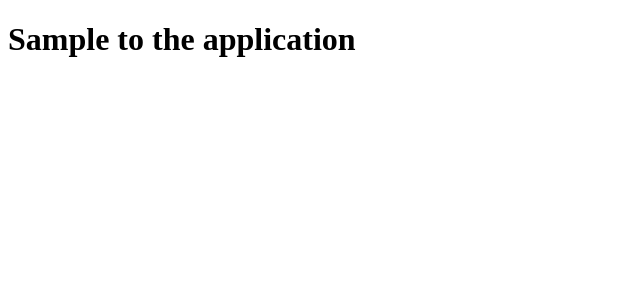
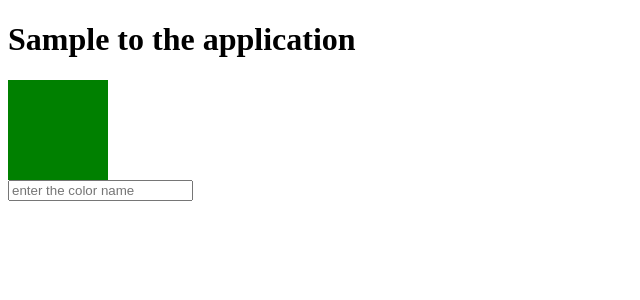
Before and after one commit to sree1411/testing_purpse, a React (Create React App) app: page / in a window 1280 px wide. Shown: the top 300 px of the page, without its empty margins (0-640 px from the left). Built offline with nearby package versions, Linux system fonts and the light colour scheme; the HTML template or start-up script is replaced by a standard one.

Commit message:
color code example

```diff
--- a/src/App.js
+++ b/src/App.js
@@ -1,11 +1,33 @@
-import React from 'react'
+import React, { useState } from 'react'
+import SampleComponent from './SampleComponent';
 
 
 function App() {
+
+
+const [color, setColor] = useState("green");
+
+
+const changeColor = (newColor)=>{
+  if(newColor.trim()=== ""){
+     setColor("green")
+  }else{
+    setColor(newColor)
+  }
+
+}
+
+
   return (
     <div>
 
       <h1> Sample to the application </h1>
+      <div style={{backgroundColor:color, width:"100px", height:"100px"}}>
+
+      </div>
+
+       <SampleComponent changeColor={changeColor} />
+
 
     </div>
   )
--- /dev/null
+++ b/src/SampleComponent.jsx
@@ -0,0 +1,22 @@
+import React, { useState } from 'react'
+
+const SampleComponent = ({changeColor}) => {
+
+  const [newColor, setNewColor] = useState('')
+
+  const handleChange =(e)=>{
+     let inputValue = e.target.value;
+     setNewColor(inputValue)
+     changeColor(inputValue)
+  }
+
+  return (
+      <>
+
+        <input type="text" value={newColor} onChange={handleChange} placeholder='enter the color name' />
+
+      </>
+  )
+}
+
+export default SampleComponent
```
